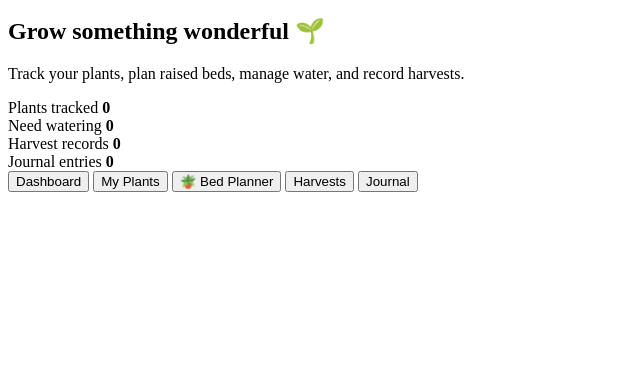
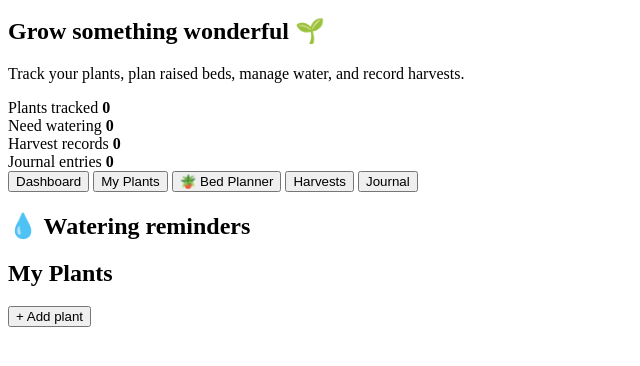
Before and after one commit to AlexandertheGreat491/Garden-Tracker, a plain HTML site: page combine/index.html in a window 1280 px wide. Shown: the part 102-468 px from the top of the page, without its empty margins (0-640 px from the left). Drawn offline with Linux system fonts and the light colour scheme.

Commit message:
finished navigation and plant tracker

```diff
--- a/combine/index.html
+++ b/combine/index.html
@@ -60,5 +60,24 @@ Track your plants, plan raised beds, manage water, and record harvests.
 <button data-tab="journal">Journal</button>
 </nav>
 
+  <!-- Dashboard -->
+<section id="dashboard" class="section active">
+<div class="panel">
+<h2>💧 Watering reminders</h2>
+<div id="dueList"></div>
+</div>
+</section>
+
+    <!-- Plant tracker -->
+ <section id="plants" class="section">
+      <div class="sectionhead">
+        <h2>My Plants</h2>
+        <button onclick="openForm('plant')">
+          + Add plant
+        </button>
+      </div>
+
+      <div id="plantCards" class="cards"></div>
+    </section>
 </main>
 </body>
```
